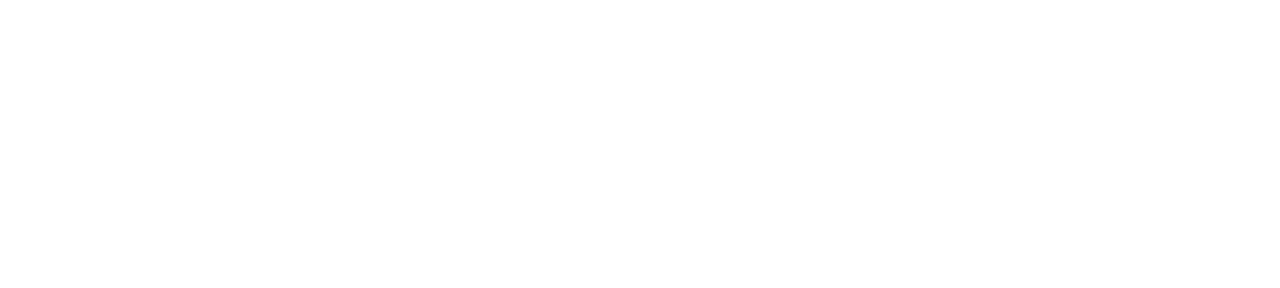
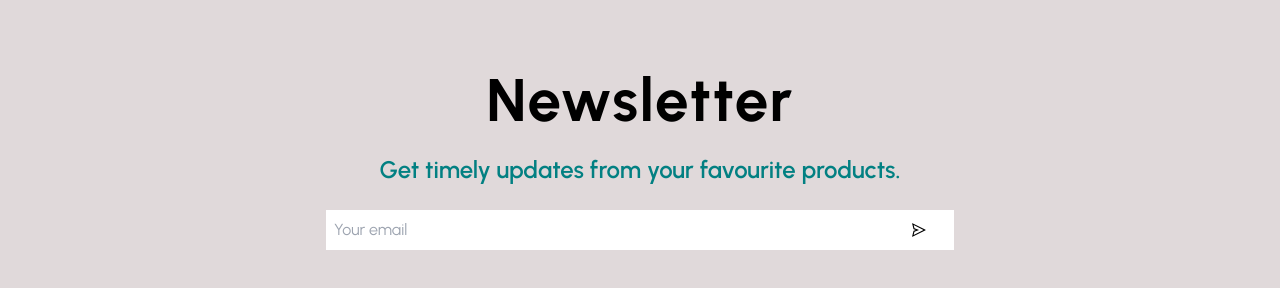
Before and after one commit to Anzcyent/trendymart-client, a React (Vite) app: page / in a window 1280 px wide. Shown: the part 2489-2777 px from the top of the page. Before the commit the page ends 2469 px from the top, so only its background shows below. Built offline with nearby package versions, Linux system fonts and the light colour scheme.

Commit message:
Newsletter

```diff
--- /dev/null
+++ b/src/components/Newsletter.jsx
@@ -0,0 +1,19 @@
+import React from "react";
+import { AiOutlineSend } from "react-icons/ai";
+
+const Newsletter = () => {
+  return (
+    <div className="p-3 bg-beige flex flex-col items-center justify-center text-center font-urbanist h-[40vh] mt-5">
+      <h3 className="font-bold sm:text-6xl text-4xl tracking-wide my-3">Newsletter</h3>
+      <p className="sm:text-2xl texdt-lg font-semibold text-aqua my-3">
+        Get timely updates from your favourite products.
+      </p>
+      <div className="flex sm:w-1/2 w-full my-3">
+        <input type="email" placeholder="Your email" className="outline-0 border-0 w-full h-10 p-2" />
+        <button type="button" className="bg-white flex justify-center items-center w-20 hover:bg-black hover:text-white active:scale-95"><AiOutlineSend /></button>
+      </div>
+    </div>
+  );
+};
+
+export default Newsletter;
--- a/src/components/index.js
+++ b/src/components/index.js
@@ -2,3 +2,4 @@
 export { default as Badge } from "./Badge";
 export { default as Category } from "./Category";
 export { default as Product } from "./Product";
+export { default as Newsletter } from "./Newsletter";
--- a/src/pages/Home.jsx
+++ b/src/pages/Home.jsx
@@ -1,5 +1,6 @@
 import React from "react";
 import { Carousel, Navbar, Categories, Products } from "../containers";
+import { Newsletter } from "../components";
 
 const Home = () => {
   return (
@@ -8,6 +9,7 @@
       <Carousel />
       <Categories />
       <Products />
+      <Newsletter />
     </div>
   );
 };
--- a/tailwind.config.js
+++ b/tailwind.config.js
@@ -13,6 +13,7 @@
       aqua: "#028082",
       black: "#000",
       white: "#fff",
+      beige: "#e0d9da"
     },
     screens: {
       ss: "340px",
```
